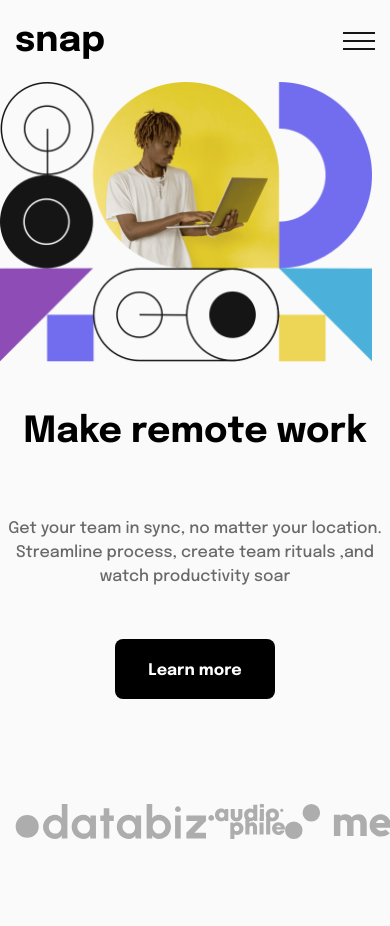
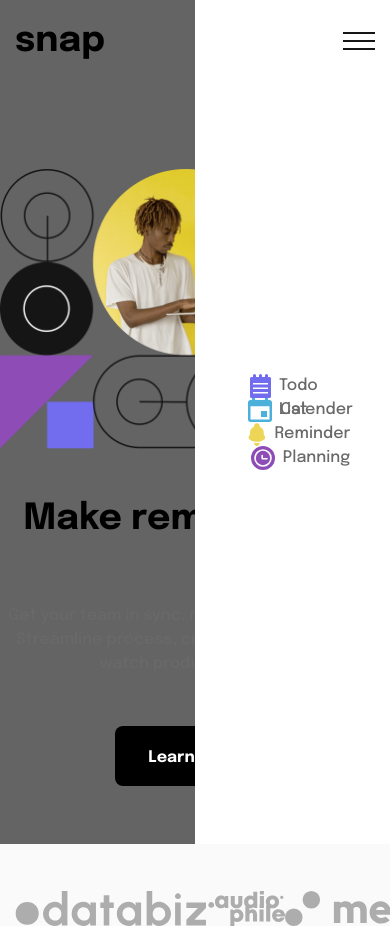
Before and after one commit to SaiSawant1/SanpLandingPage, a React (Create React App) app: page / in a window 390 px wide. Before the commit the page ends 844 px from the top, so only its background shows below. Built offline with nearby package versions, Linux system fonts and the light colour scheme.

Commit message:
responsive design bugs not fixed

```diff
--- a/package.json
+++ b/package.json
@@ -12,6 +12,7 @@
     "react": "^18.2.0",
     "react-dom": "^18.2.0",
     "react-scripts": "5.0.1",
+    "style-it": "^2.1.4",
     "web-vitals": "^2.1.4"
   },
   "scripts": {
--- a/src/components/FeaturesList.jsx
+++ b/src/components/FeaturesList.jsx
@@ -3,10 +3,14 @@
 import calenderIcon from "../images/icon-calendar.svg"
 import reminderIcon from "../images/icon-reminders.svg"
 import PlanningIcon from "../images/icon-planning.svg"
+import { useWidthContext } from '../context/WidthContext'
 
 const FeaturesList = () => {
+  const {width}=useWidthContext()
+  const desktopStyles='w-[150px] flex flex-col items-center justify-evenly h-[140px] rounded-2xl bg-white shadow-2xl absolute top-[25px] right-0'
+  const mobileStyles=' bg-white justify-center items-center flex flex-col absolute top-0 bottom-0 left-[50%] right-0'
   return (
-    <ul className=' w-[150px] flex flex-col items-center justify-evenly h-[140px] rounded-2xl bg-white shadow-2xl absolute top-[25px] right-0'>
+    <ul className={width>=768?desktopStyles:mobileStyles}>
         <li className='flex'><img className='object-contain mx-2' src={listIcon} alt="" />Todo List</li>
         <li className='flex'><img className='object-contain mx-2' src={calenderIcon} alt="" />Calender</li>
         <li className='flex'><img className='object-contain mx-2' src={reminderIcon} alt="" />Reminder</li>
--- a/src/components/NavBar.jsx
+++ b/src/components/NavBar.jsx
@@ -1,30 +1,19 @@
-import { faChevronUp,faChevronDown } from '@fortawesome/free-solid-svg-icons'
-import { FontAwesomeIcon } from '@fortawesome/react-fontawesome'
+
 import React from 'react'
 import FeaturesList from './FeaturesList'
-import CompanyList from './CompanyList'
+
 import { useWidthContext } from '../context/WidthContext'
 import menu from "../images/icon-menu.svg"
+import NavList from './NavList'
 
 const NavBar = () => {
   const {width}=useWidthContext()
 
-  const [displayFeatureList,setDisplayFeatureList] = React.useState(false);
-  const [displayCompanyList,setDisplayCompanyList] = React.useState(false);
 
-  const toggleFeatureList=()=>{
-    setDisplayFeatureList(!displayFeatureList)
-  }
-  const toggleCompanyList=()=>{
-    setDisplayCompanyList(!displayCompanyList)
-  }
 
-  const navList=<ul className=' flex flex-grow'>
-  <li onClick={toggleFeatureList} className='mr-[30px] relative cursor-pointer'>Features<FontAwesomeIcon className='ml-[7px]' fontSize={'12px'} icon={displayFeatureList?faChevronUp:faChevronDown} />{displayFeatureList&&<FeaturesList/>}</li>
-  <li onClick={toggleCompanyList} className='mr-[30px] relative cursor-pointer'>Company<FontAwesomeIcon className='ml-[7px]' fontSize={'12px'} icon={displayCompanyList?faChevronUp:faChevronDown} />{displayCompanyList&&<CompanyList/>}</li>
-  <li className='mr-[30px] cursor-pointer'>careers</li>
-  <li className='cursor-pointer'>About</li>
-</ul>
+
+
+
 
   const buttons=<div className='flex'>
   <button >Login</button>
@@ -32,9 +21,10 @@
 </div>
   return (
     <nav className={width>768?'w-full px-[30px] py-[40px] h-[82px] flex  items-center':'w-full px-[15px] py-[20px] h-[82px] flex justify-between items-center'}>        <div className='font-bold mr-[60px] text-4xl flex '>snap</div>
-        {width>=768&&navList}
+        {width>=768&&<NavList/>}
         {width>=768&&buttons}
-        {!(width>=768)&&<img src={menu} alt="" className='cursor-pointer'/>}
+        <FeaturesList/>
+        {!(width>=768)&&<img src={menu} alt="" className='cursor-pointer relative z-10'/>}
     </nav>
   )
 }
--- /dev/null
+++ b/src/components/NavList.jsx
@@ -0,0 +1,49 @@
+import React from "react";
+import { faChevronUp, faChevronDown } from "@fortawesome/free-solid-svg-icons";
+import { FontAwesomeIcon } from "@fortawesome/react-fontawesome";
+import CompanyList from "./CompanyList";
+import FeaturesList from "./FeaturesList";
+const NavList = () => {
+  const [displayFeatureList, setDisplayFeatureList] = React.useState(false);
+  const [displayCompanyList, setDisplayCompanyList] = React.useState(false);
+
+  const toggleFeatureList = () => {
+    setDisplayFeatureList(!displayFeatureList);
+  };
+  const toggleCompanyList = () => {
+    setDisplayCompanyList(!displayCompanyList);
+  };
+
+  return (
+    <ul className=" flex flex-grow">
+      <li
+        onClick={toggleFeatureList}
+        className="mr-[30px] relative cursor-pointer"
+      >
+        Features
+        <FontAwesomeIcon
+          className="ml-[7px]"
+          fontSize={"12px"}
+          icon={displayFeatureList ? faChevronUp : faChevronDown}
+        />
+        {displayFeatureList && <FeaturesList />}
+      </li>
+      <li
+        onClick={toggleCompanyList}
+        className="mr-[30px] relative cursor-pointer"
+      >
+        Company
+        <FontAwesomeIcon
+          className="ml-[7px]"
+          fontSize={"12px"}
+          icon={displayCompanyList ? faChevronUp : faChevronDown}
+        />
+        {displayCompanyList && <CompanyList />}
+      </li>
+      <li className="mr-[30px] cursor-pointer">careers</li>
+      <li className="cursor-pointer">About</li>
+    </ul>
+  );
+};
+
+export default NavList;
--- a/src/pages/LandingPage.jsx
+++ b/src/pages/LandingPage.jsx
@@ -4,10 +4,10 @@
 
 const LandingPage = () => {
   return (
-    <>
+    <div style={{backgroundColor:'rgba(0, 0, 0, 0.6)', height:'100vh'}}>
     <NavBar/>
     <MainSection/>
-    </>
+    </div>
 
   )
 }
```
Also changed, not shown: 1 other file (tests, documents, lock files or other folders).
